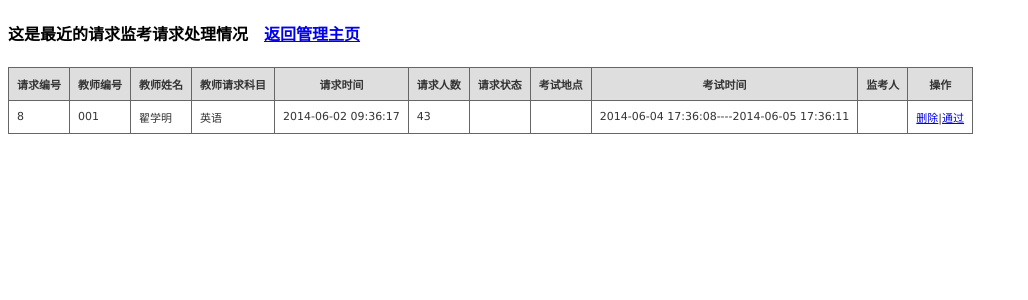
After one commit to sd827999094/monitor, a CodeIgniter app: page /index.php/admin/root/requestManage in a window 1280 px wide. The commit adds this page. Shown: the top 300 px of the page, without its empty margins (0-1028 px from the left). Run offline with CodeIgniter, Linux system fonts and the light colour scheme; data comes from the database, SQL or seed files in the repository; tables that the repository leaves empty hold one stand-in row (values such as "Sample post").

Commit message:
监考算法想好

```diff
--- a/application/controllers/admin/adminServer.php
+++ b/application/controllers/admin/adminServer.php
@@ -84,8 +84,12 @@ class AdminServer extends CI_Controller {
 
 						$sql_teacher = 'select monitor_id from res where request_id='.$v->id;
 						$data_teacher = $this->root_model->query_info($sql_teacher);
+						if($data_teacher) {
 						foreach($data_teacher as $val_teacher) {
 							$data_list['class_teacher_id'] = $val_teacher->monitor_id;
+						}
+						}else {
+							$data_list['class_teacher_id'] = "";
 						}
 						$data_list_str[] = $data_list;
 					}
--- a/application/controllers/admin/root.php
+++ b/application/controllers/admin/root.php
@@ -223,6 +223,67 @@ class Root extends CI_Controller {
 		$this->load->view('footer/footer');
 
 	}
+	//教师提交信息管理页面
+	public function requestManage() {
+		$sql = 'select * from request';
+		$res_list = $this->root_model->query_info($sql);
+		$this->arr['title'] = '教师请求管理';
+		$this->load->view('header/header',$this->arr);
+		$data_list_str = array();
+		if ($res_list) {
+
+			foreach($res_list as $v) {
+				$data_list = array();
+
+				$sql_name = 'select name from teacher where teacher_id='.$v->teacher_id;
+				$name = $this->root_model->query_info($sql_name);
+				if ($name) {
+					foreach($name as $val_n) {
+						$name_str = $val_n->name;
+					}
+				}else {
+					$name_str = '';
+				}
+
+				$data_list['id'] = $v->id;
+				$data_list['teacher_id'] = $v->teacher_id;
+
+				$data_list['name'] = $name_str;
+				$data_list['className'] = $v->class_name;
+				$data_list['req_t'] = date('Y-m-d H:i:s',$v->req_t);
+				$data_list['num'] = $v->num;
+				$data_list['status'] = $v->status;
+
+				$sql = "select room.name from res, room where res.request_id=".$v->id ." and res.room_id = room.id";
+				$data_join = $this->root_model->query_info($sql);
+				if ($data_join) {
+					 foreach($data_join as $val){
+						$data_list['class_address'] = $val->name;
+					 }
+				 }else {
+				 	$data_list['class_address'] = '';
+				 }
+				$data_list['test_t'] = date('Y-m-d H:i:s',$v->exam_start_time).'----'.date('Y-m-d H:i:s',$v->exam_end_time);
+
+				$sql_teacher = 'select monitor_id from res where request_id='.$v->id;
+				$data_teacher = $this->root_model->query_info($sql_teacher);
+				if($data_teacher) {
+					foreach($data_teacher as $val_teacher) {
+						$data_list['class_teacher_id'] = $val_teacher->monitor_id;
+					}
+				}else {
+					$data_list['class_teacher_id'] = "";
+				}
+				$data_list_str[] = $data_list;
+			}
+
+		}
+		$this->arr['res'] = $data_list_str;
+
+		$this->load->view('admin/requestManage', $this->arr);
+		$this->load->view('footer/footer');
+	}
+
 
 	//查找
 	public function search() {
@@ -250,6 +311,29 @@ class Root extends CI_Controller {
 		}
 		$this->load->view('footer/footer');
 	}
+
+
+	//删除
+	public function delReq() {
+		$req_id = $this->input->post('id');
+		//先判断系统有没有处理，如果处理过了，驳回操作
+
+		$arr = array($req_id);
+
+		$res = $this->root_model->del('request','id', $arr);
+		if ($res) {
+			echo json_encode(array('s' => 'ok'));
+		} else {
+			echo json_encode(array('s' => 'error'));
+		}
+
+	}
+
+
+	//定时任务，每天13:00和24:00进行更新，处理监考需求
+	public function dealRequestByRoot() {
+		$sql = 'select * from request';
+	}
 }
 
 /* End of file welcome.php */
--- a/application/views/admin/list.php
+++ b/application/views/admin/list.php
@@ -4,5 +4,5 @@
 	<div>
 		<p><a href="<?php echo base_url('index.php').'/admin/root/teacherManage'; ?>">教师管理</a></p>
 		<p><a href="<?php echo base_url('index.php').'/admin/root/classManage'; ?>">教室管理</a></p>
-		<p><a href="">监考需求审核</a></p>
+		<p><a href="<?php echo base_url('index.php').'/admin/root/requestManage';?>">监考需求审核</a></p>
 		</div>
--- /dev/null
+++ b/application/views/admin/requestManage.php
@@ -0,0 +1,84 @@
+<div>
+	<h4>这是最近的请求监考请求处理情况 &nbsp;&nbsp;&nbsp;<a href="<?php echo base_url('index.php').'/admin/root/main'; ?>">返回管理主页</a></h4>
+	<div>
+		<table class="gridtable">
+			<thead>
+				<tr>
+					<th>请求编号</th>
+					<th>教师编号</th>
+					<th>教师姓名</th>
+					<th>教师请求科目</th>
+					<th>请求时间</th>
+					<th>请求人数</th>
+					<th>请求状态</th>
+					<th>考试地点</th>
+					<th>考试时间</th>
+					<th>监考人</th>
+					<th>操作</th>
+				</tr>
+			</thead>
+			<tbody >
+				<?php foreach ($res as $key => $value) {
+					echo "<tr>
+					<td class='selected'>{$value['id']}</td>
+					<td>{$value['teacher_id']}</td>
+						<td>{$value['name']}</td>
+						<td>{$value['className']}</td>
+						<td>{$value['req_t']}</td>
+						<td>{$value['num']}</td>
+						<td>{$value['status']}</td>
+						<td>{$value['class_address']}</td>
+						<td>{$value['test_t']}</td>
+						<td>{$value['class_teacher_id']}</td>
+						<td class='del_hr'><a href='javascript:void(0)' class='del_a' >删除</a>|<a href='javascript:void(0)' class='pass_a'>通过</a></td>
+					</tr>";
+				} ?>
+			</tbody>
+		</table>
+	</div>
+</div>
+<script type="text/javascript">
+	$('.del_a').click(function(){
+	    var str = $(this).parent().parent().children(".selected").text();
+		$.ajax({
+			url:"<?php echo base_url('index.php').'/admin/root/delReq/'; ?>",
+			dataType:'json',
+			type:'post',
+			data:{'id':str},
+			success:function(data){
+				if (data.s == 'ok') {
+					alert('删除成功!');
+					location.reload();
+					return;
+				}else {
+					alert('异常操作,请联系管理员!');
+					return;
+				}
+			},
+		});
+	});
+</script>
+<style type="text/css" media="screen">
+	table.gridtable {
+	font-family: verdana,arial,sans-serif;
+	font-size:11px;
+	color:#333333;
+	border-width: 1px;
+	border-color: #666666;
+	border-collapse: collapse;
+}
+table.gridtable th {
+	border-width: 1px;
+	padding: 8px;
+	border-style: solid;
+	border-color: #666666;
+	background-color: #dedede;
+}
+table.gridtable td {
+	border-width: 1px;
+	padding: 8px;
+	border-style: solid;
+	border-color: #666666;
+	background-color: #ffffff;
+}
+</style>
```
Also changed, not shown: application/views/admin/teacherManage.php (+30 -9 lines).
